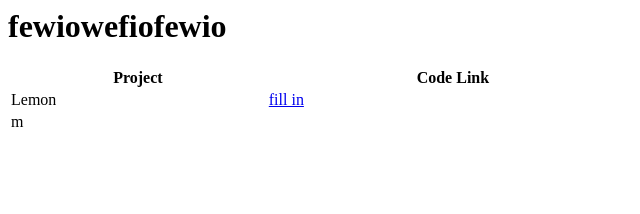
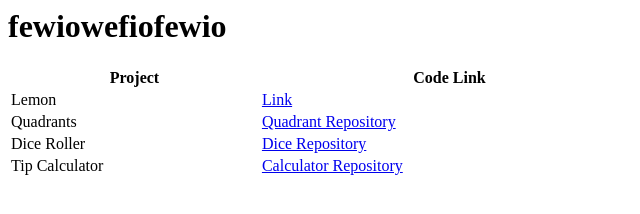
Before and after one commit to TheDnomyar2nd/Website, a plain HTML site: page kotlin.html in a window 1280 px wide. Shown: the whole page, without its empty margins (0-640 px from the left). Drawn offline with Linux system fonts and the light colour scheme.

Commit message:
New links
asas

```diff
--- a/kotlin.html
+++ b/kotlin.html
@@ -10,10 +10,19 @@
 	</tr>
 	<tr>
 	  <td>Lemon</td>
-	  <td><a href="https://github.com/TheDnomyar2nd/Website/tree/main"> fill in</a></td>
+	  <td><a href="https://github.com/TheDnomyar2nd/Website/tree/main"> Link</a></td>
 	</tr>
 	<tr>
-		<td>m</td>
+		<td>Quadrants</td>
+		<td><a href="https://github.com/TheDnomyar2nd/Quadrants"> Quadrant Repository</a></td>
+	</tr>
+	<tr>
+		<td>Dice Roller</td>
+		<td><a href="https://github.com/TheDnomyar2nd/Dice-Roller"> Dice Repository</a></td>
+	</tr>
+	<tr>
+		<td>Tip Calculator</td>
+		<td><a href="https://github.com/TheDnomyar2nd/Tip-Calculator"> Calculator Repository </a></td>
 	</tr>
 
   </table>
```
Also changed, not shown: scripts.js (+22 -3 lines).
